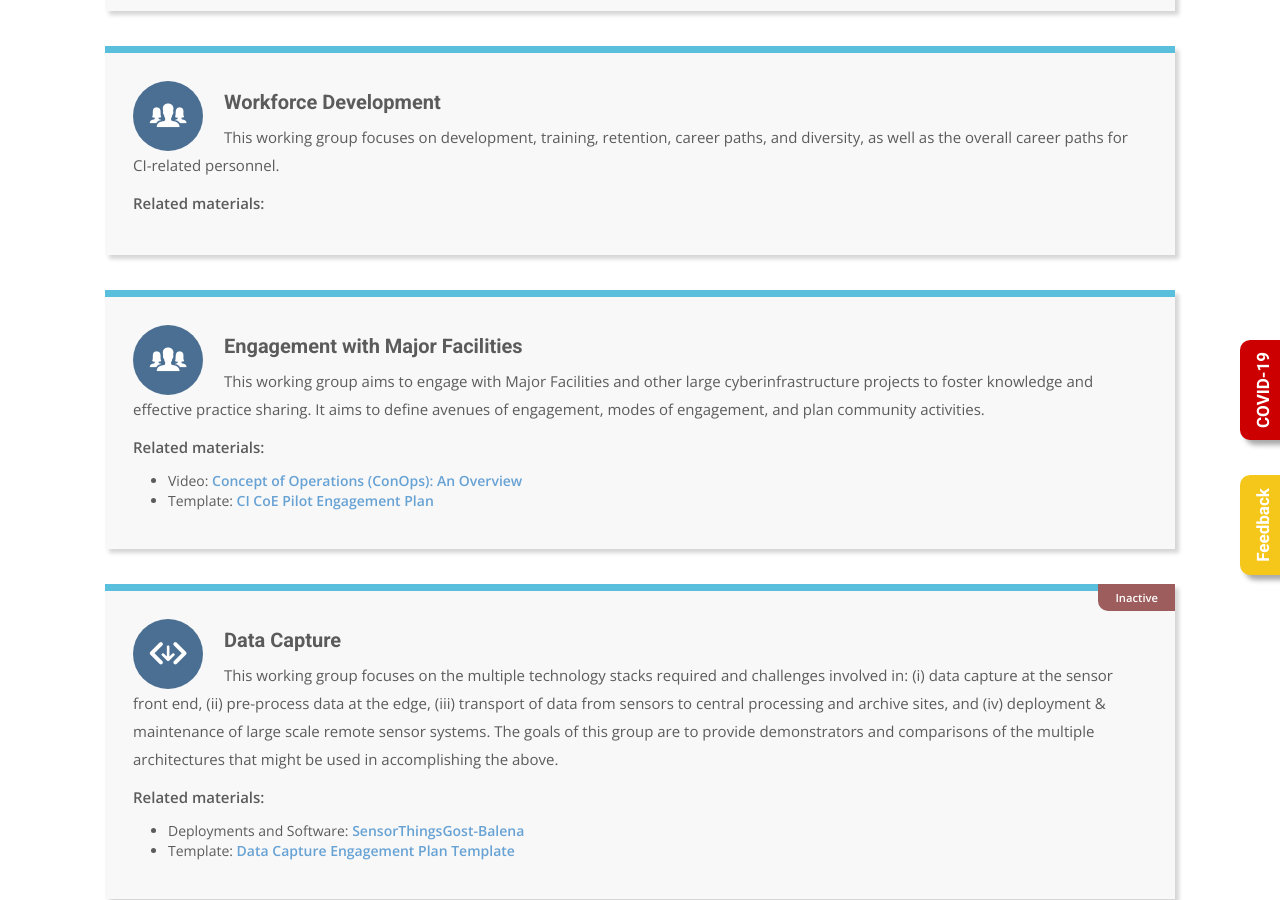
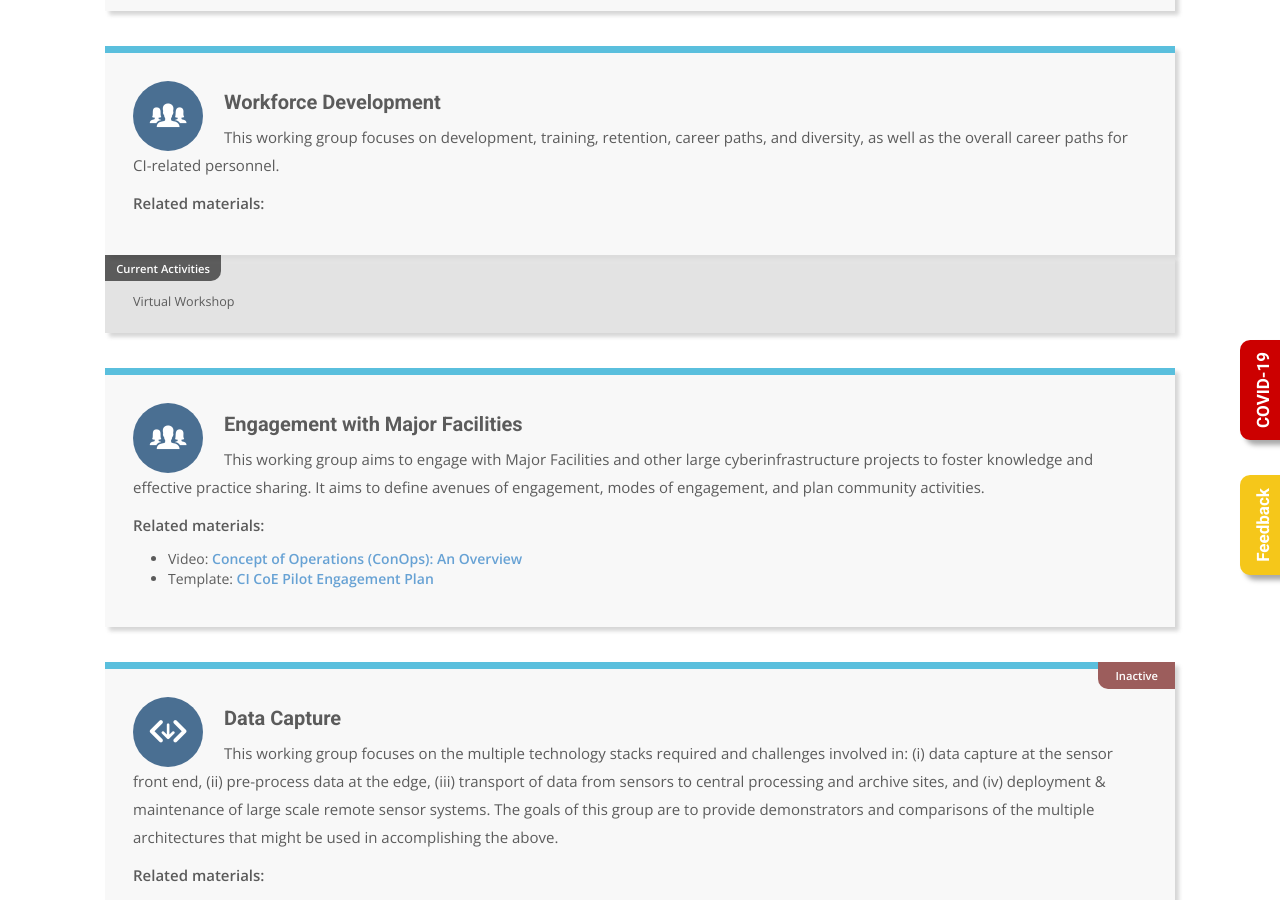
Before and after one commit to cicoe/cicoe.github.io, a Jekyll site: the page built from working_groups.html, in a window 1280 px wide and 900 px high, scrolled down 2767 px. Built offline with Jekyll 4.4.1, drawn with Linux system fonts in a browser that asks for light colours; nearby versions of some CDN libraries; some web fonts are replaced.

Commit message:
added activity to WFD

```diff
--- a/_data/working_groups.yml
+++ b/_data/working_groups.yml
@@ -31,7 +31,7 @@
 - title: "Workforce Development"
   description: "This working group focuses on development, training, retention, career paths, and diversity, as well as the overall career paths for CI-related personnel."
   icon: "ios-people"
-  current: ''
+  current: 'Virtual Workshop'
 
 - title: "Engagement with Major Facilities"
   description: "This working group aims to engage with Major Facilities and other large cyberinfrastructure projects to foster knowledge and effective practice sharing. It aims to define avenues of engagement, modes of engagement, and plan community activities."
```
